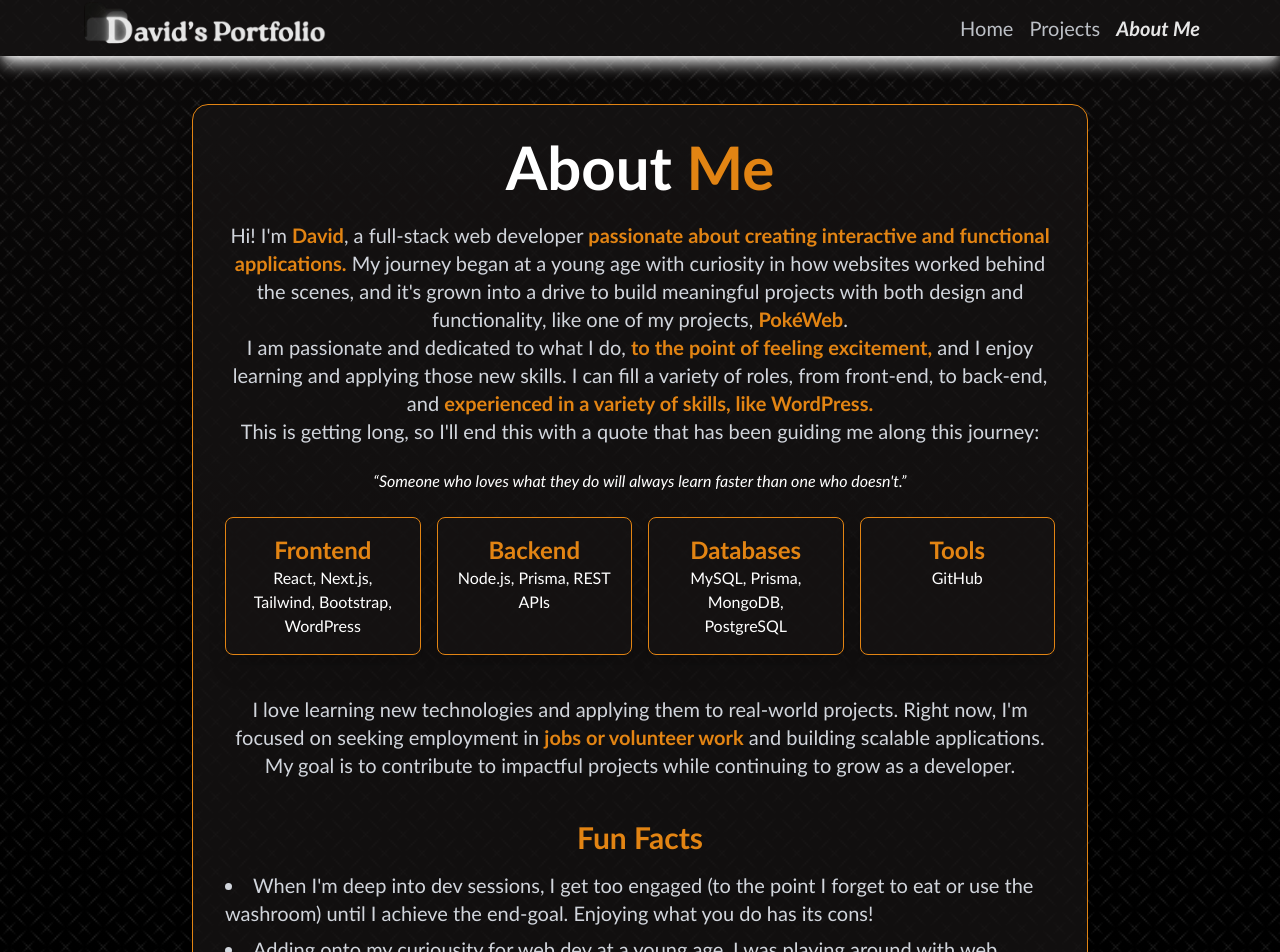
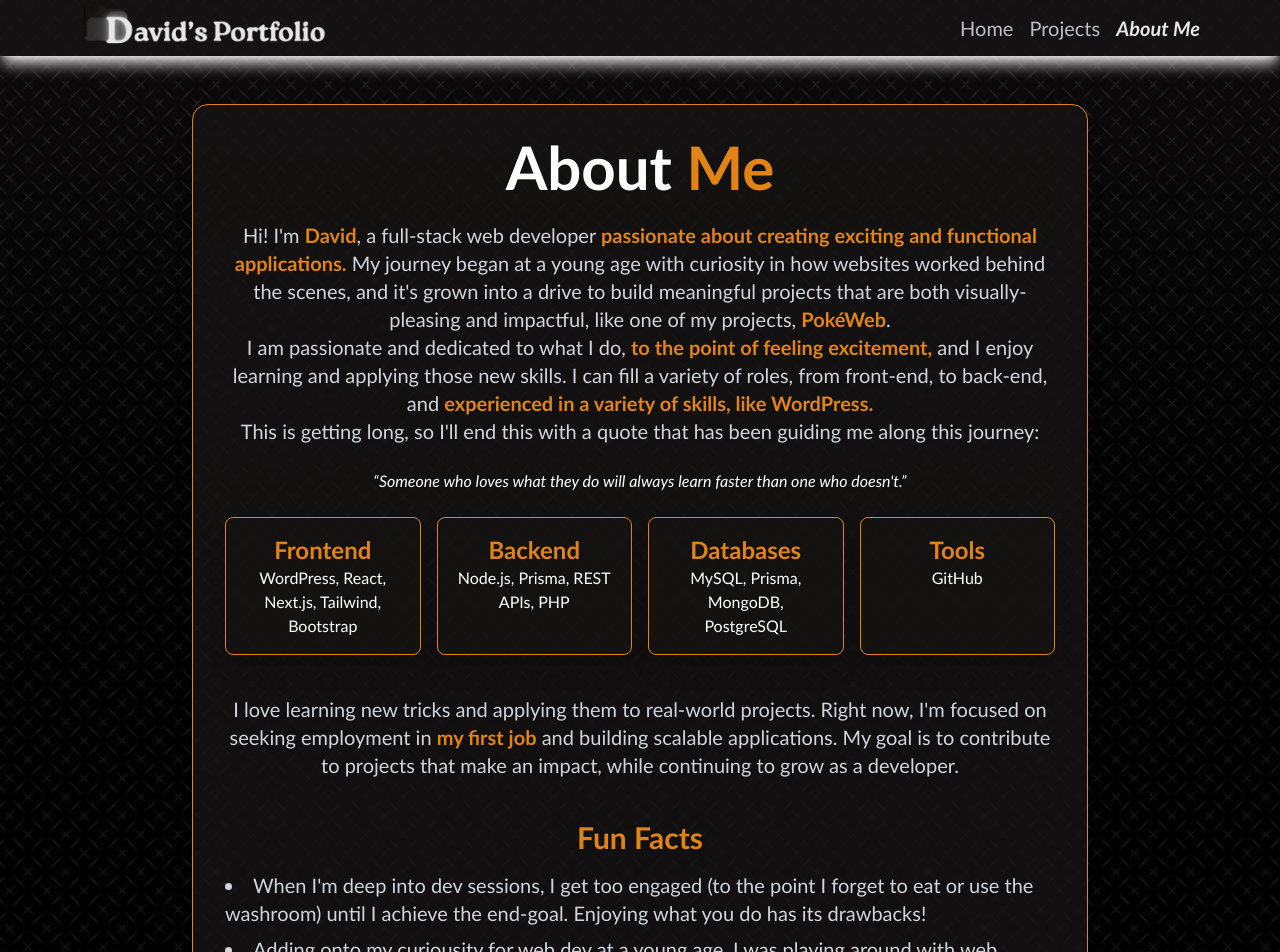
Before and after one commit to Dcai1/Portfolio, a Next.js app: page /about in a window 1280 px wide. Shown: the top 952 px of the page. Built offline with nearby package versions, Linux system fonts and the light colour scheme.

Commit message:
Add Three.js scene component (currently unused) and update type definitions in package.json
Update About page description with more up-to-date content regarding my current status

```diff
--- /dev/null
+++ b/components/homescene.tsx
@@ -0,0 +1,12 @@
+"use client";
+
+import { useEffect, useRef } from "react";
+import * as THREE from "three";
+
+export default function ThreeScene() {
+  const mountRef = useRef<HTMLDivElement | null>(null);
+
+  useEffect(() => {}, []);
+
+  return <div ref={mountRef} />;
+}
--- a/package.json
+++ b/package.json
@@ -21,6 +21,7 @@
     "@types/node": "^20",
     "@types/react": "^19",
     "@types/react-dom": "^19",
+    "@types/three": "^0.184.1",
     "eslint": "^9",
     "eslint-config-next": "15.4.5",
     "tailwindcss": "^4",
--- a/src/app/about/AboutPage.tsx
+++ b/src/app/about/AboutPage.tsx
@@ -51,12 +51,12 @@ export default function AboutPage() {
             animate={{ color: "#E28413" }}
             transition={{ delay: 2, duration: 0.5 }}
           >
-            passionate about creating interactive and functional applications.
+            passionate about creating exciting and functional applications.
           </motion.strong>{" "}
           My journey began at a young age with curiosity in how websites worked
           behind the scenes, and it&apos;s grown into a drive to build
-          meaningful projects with both design and functionality, like one of my
-          projects,{" "}
+          meaningful projects that are both visually-pleasing and impactful,
+          like one of my projects,{" "}
           <motion.strong
             initial={{ color: "#FFFFFF" }}
             animate={{ color: "#E28413" }}
@@ -109,7 +109,7 @@ export default function AboutPage() {
             whileTap={{ scale: 0.95 }}
           >
             <h2 className="font-semibold text-fulvous sm:text-2xl">Frontend</h2>
-            <p>React, Next.js, Tailwind, Bootstrap, WordPress</p>
+            <p>WordPress, React, Next.js, Tailwind, Bootstrap</p>
           </motion.div>
           <motion.div
             className="p-4 border rounded-lg shadow-xl bg-night/70 border-fulvous hover:shadow-fulvous"
@@ -117,7 +117,7 @@ export default function AboutPage() {
             whileTap={{ scale: 0.95 }}
           >
             <h2 className="font-semibold text-fulvous sm:text-2xl">Backend</h2>
-            <p>Node.js, Prisma, REST APIs</p>
+            <p>Node.js, Prisma, REST APIs, PHP</p>
           </motion.div>
           <motion.div
             className="p-4 border rounded-lg shadow-xl bg-night/70 border-fulvous hover:shadow-fulvous"
@@ -146,13 +146,11 @@ export default function AboutPage() {
           animate={{ opacity: 1 }}
           transition={{ delay: 1.2, duration: 0.8 }}
         >
-          I love learning new technologies and applying them to real-world
-          projects. Right now, I&apos;m focused on seeking employment in{" "}
-          <span className="font-semibold text-fulvous">
-            jobs or volunteer work
-          </span>{" "}
-          and building scalable applications. My goal is to contribute to
-          impactful projects while continuing to grow as a developer.
+          I love learning new tricks and applying them to real-world projects.
+          Right now, I&apos;m focused on seeking employment in{" "}
+          <span className="font-semibold text-fulvous">my first job</span> and
+          building scalable applications. My goal is to contribute to projects
+          that make an impact, while continuing to grow as a developer.
         </motion.p>
 
         {/* Fun Facts */}
@@ -169,16 +167,16 @@ export default function AboutPage() {
             <li>
               When I&apos;m deep into dev sessions, I get too engaged (to the
               point I forget to eat or use the washroom) until I achieve the
-              end-goal. Enjoying what you do has its cons!
+              end-goal. Enjoying what you do has its drawbacks!
             </li>
             <li>
               Adding onto my curiousity for web dev at a young age, I was
               playing around with web development, experimenting with HTML and
-              CSS. I only began taking it seriously at the age of 20.
+              CSS. I only began taking it seriously at the age of 19.
             </li>
             <li>
               Outside of coding, I enjoy playing around in dev tools on websites
-              I didn&apos;t make. There are things you can learn even in there!
+              I didn&apos;t make. There are always things to learn!
             </li>
           </ul>
         </motion.div>
```
Also changed, not shown: 1 other file (tests, documents, lock files or other folders).
